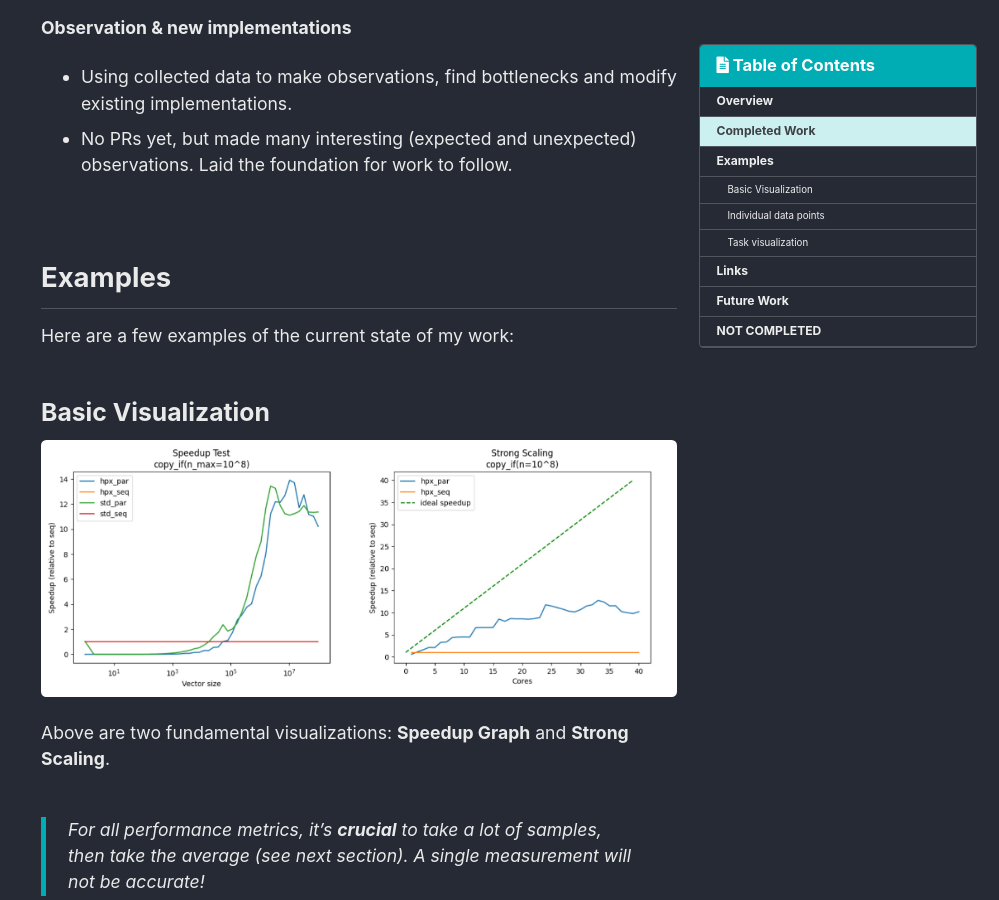
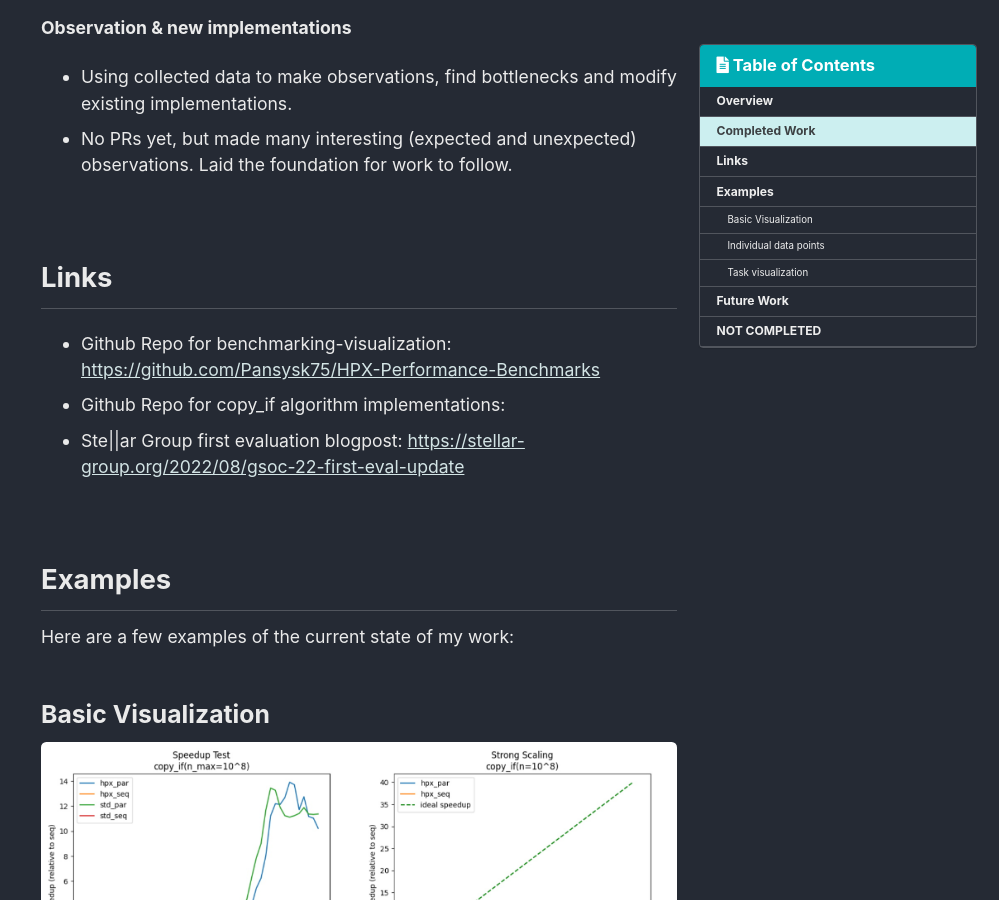
Before and after one commit to Pansysk75/pansysk75.github.io, a Jekyll site: the page built from _posts/2022-08-10-summer-of-code-2022.md, in a window 1280 px wide and 900 px high, scrolled down 1335 px. Shown: the whole window, without its empty margins (281-1280 px from the left). Built offline with Jekyll 4.4.1, drawn with Linux system fonts in a browser that asks for light colours; cached includes are drawn as plain includes; formulas are drawn with MathJax 3.

Commit message:
Add links

```diff
--- a/_posts/2022-08-10-summer-of-code-2022.md
+++ b/_posts/2022-08-10-summer-of-code-2022.md
@@ -43,6 +43,13 @@ My project? ***HPX Algorithm Performance Analysis & Optimization***
 **Observation & new implementations**
 + Using collected data to make observations, find bottlenecks and modify existing implementations.
 + No PRs yet, but made many interesting (expected and unexpected) observations. Laid the foundation for work to follow.
+
+
+## Links
+
++ Github Repo for benchmarking-visualization: <https://github.com/Pansysk75/HPX-Performance-Benchmarks>
++ Github Repo for copy_if algorithm implementations:
++ Ste\|\|ar Group first evaluation blogpost: <https://stellar-group.org/2022/08/gsoc-22-first-eval-update>
 
 
 
```
Also changed, not shown: other parts of _posts/2022-08-10-summer-of-code-2022.md (+0 -1 lines).
